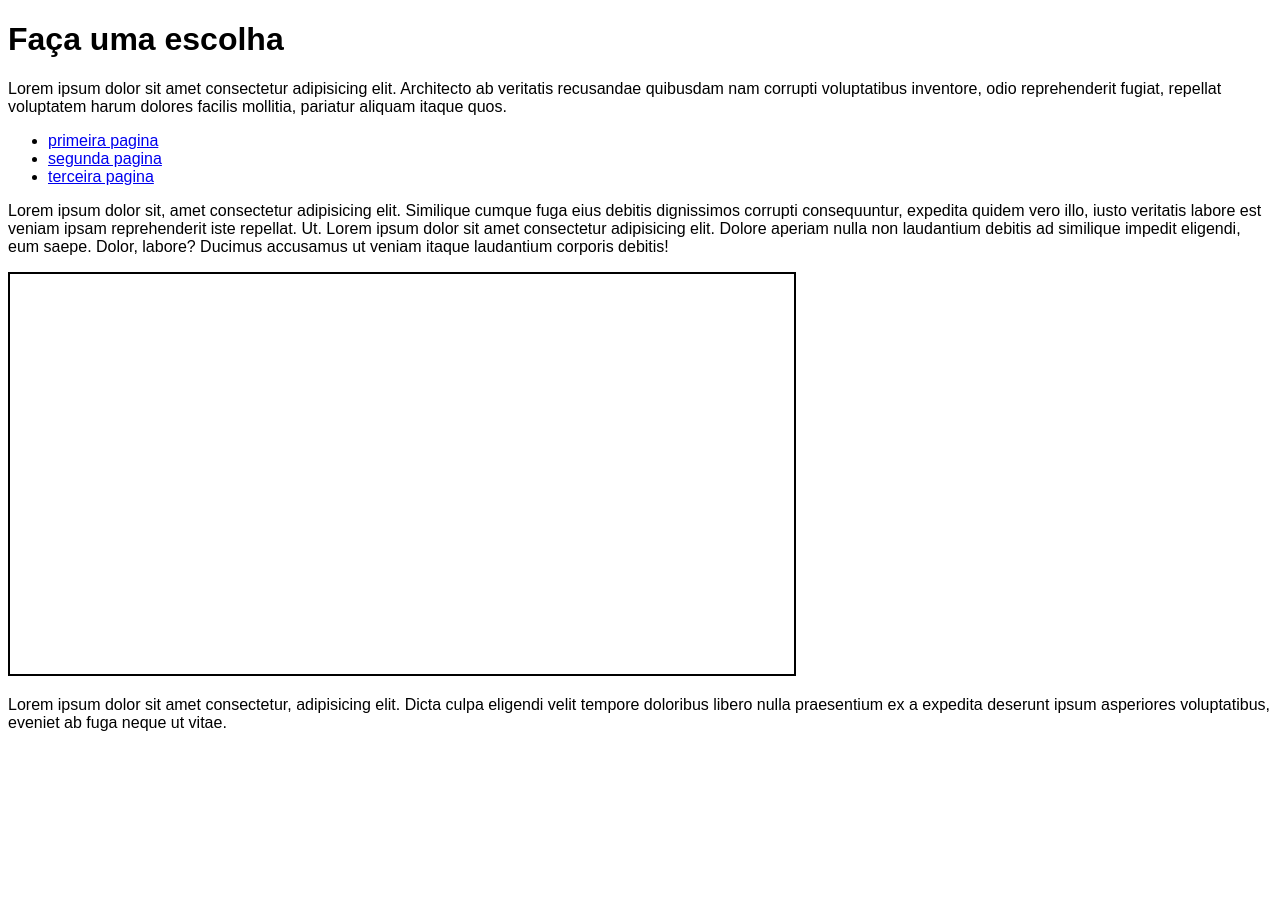
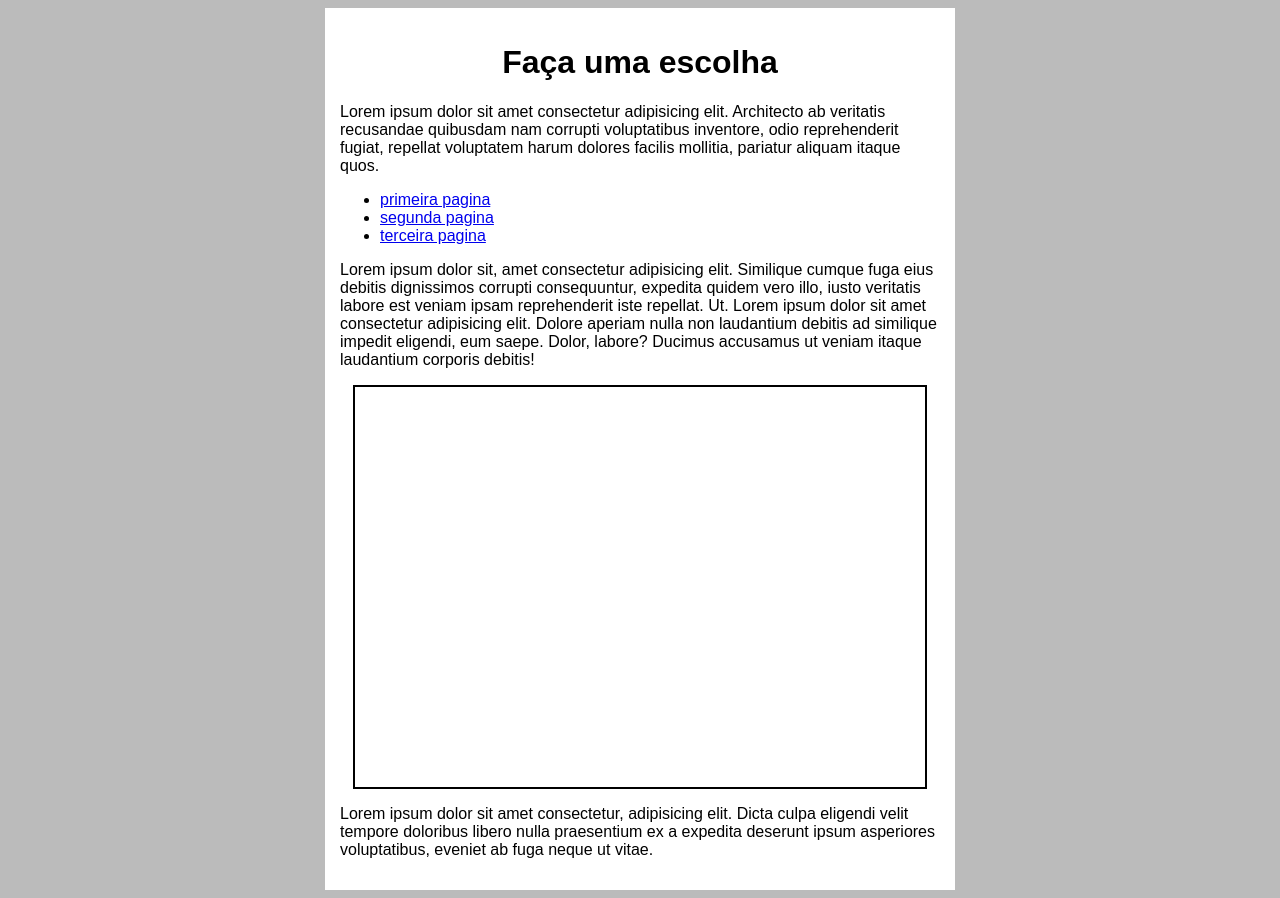
Before and after one commit to DiogoToloto/html-css, a plain HTML site: page exercicios/ex022/iframe03.html in a window 1280 px wide. Before the commit the page ends 800 px from the top, so only its background shows below. Drawn offline with Linux system fonts and the light colour scheme.

Commit message:
atualização iframe03

```diff
--- a/exercicios/ex022/iframe03.html
+++ b/exercicios/ex022/iframe03.html
@@ -7,34 +7,45 @@
     <style>
         body {
             font-family: Arial, Helvetica, sans-serif;
+            background-color: #bbb;
+        }
+
+        #container {
+            max-width: 600px;
+            margin: auto;
+            background-color: #fff;
+            padding: 15px;
+        }
+
+        h1 {
+            text-align: center;
         }
 
         iframe {
-            width: 98vh;
+            width: 95%;
             height: 400px;
+            display: block;
+            margin: auto;
             border: 2px solid black;
         }
     </style>
 </head>
 <body>
+    <div id="container">
         <h1>Faça uma escolha</h1>
         <p>Lorem ipsum dolor sit amet consectetur adipisicing elit. Architecto ab veritatis recusandae quibusdam nam corrupti voluptatibus inventore, odio reprehenderit fugiat, repellat voluptatem harum dolores facilis mollitia, pariatur aliquam itaque quos.
         </p>
-
         <ul>
             <li><a href="pagina01.html" target="frame">primeira pagina</a></li>
             <li><a href="pagina02.html" target="frame">segunda pagina</a></li>
             <li><a href="pagina03.html" target="frame">terceira pagina</a></li>
         </ul>
-
         <p>Lorem ipsum dolor sit, amet consectetur adipisicing elit. Similique cumque fuga eius debitis dignissimos corrupti consequuntur, expedita quidem vero illo, iusto veritatis labore est veniam ipsam reprehenderit iste repellat. Ut.
             Lorem ipsum dolor sit amet consectetur adipisicing elit. Dolore aperiam nulla non laudantium debitis ad similique impedit eligendi, eum saepe. Dolor, labore? Ducimus accusamus ut veniam itaque laudantium corporis debitis!
         </p>
-
-        <iframe src="" name="frame">
-
+            <iframe src="" name="frame" srcdoc="">
             </iframe>
-
             <p>Lorem ipsum dolor sit amet consectetur, adipisicing elit. Dicta culpa eligendi velit tempore doloribus libero nulla praesentium ex a expedita deserunt ipsum asperiores voluptatibus, eveniet ab fuga neque ut vitae.</p>
+    </div>
 </body>
 </html>
```
Lines whose indentation alone changed are shown as unchanged.
